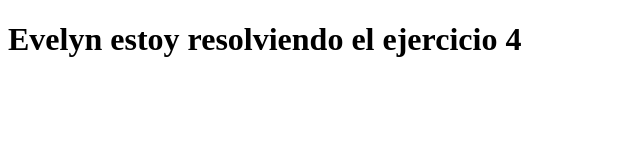
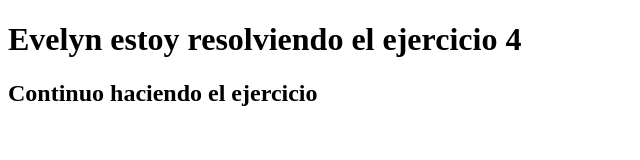
Before and after one commit to Evelyn3108/gs-ecs-4, a plain HTML site: page index.html in a window 1280 px wide. Shown: the whole page, without its empty margins (0-640 px from the left). Drawn offline with Linux system fonts and the light colour scheme.

Commit message:
segunda iteracion

```diff
--- a/index.html
+++ b/index.html
@@ -8,5 +8,6 @@
 <body>
     <h1> Evelyn estoy resolviendo el ejercicio 4
 </h1>
+<h2> Continuo haciendo el ejercicio </h2>
 </body>
 </html>
```
